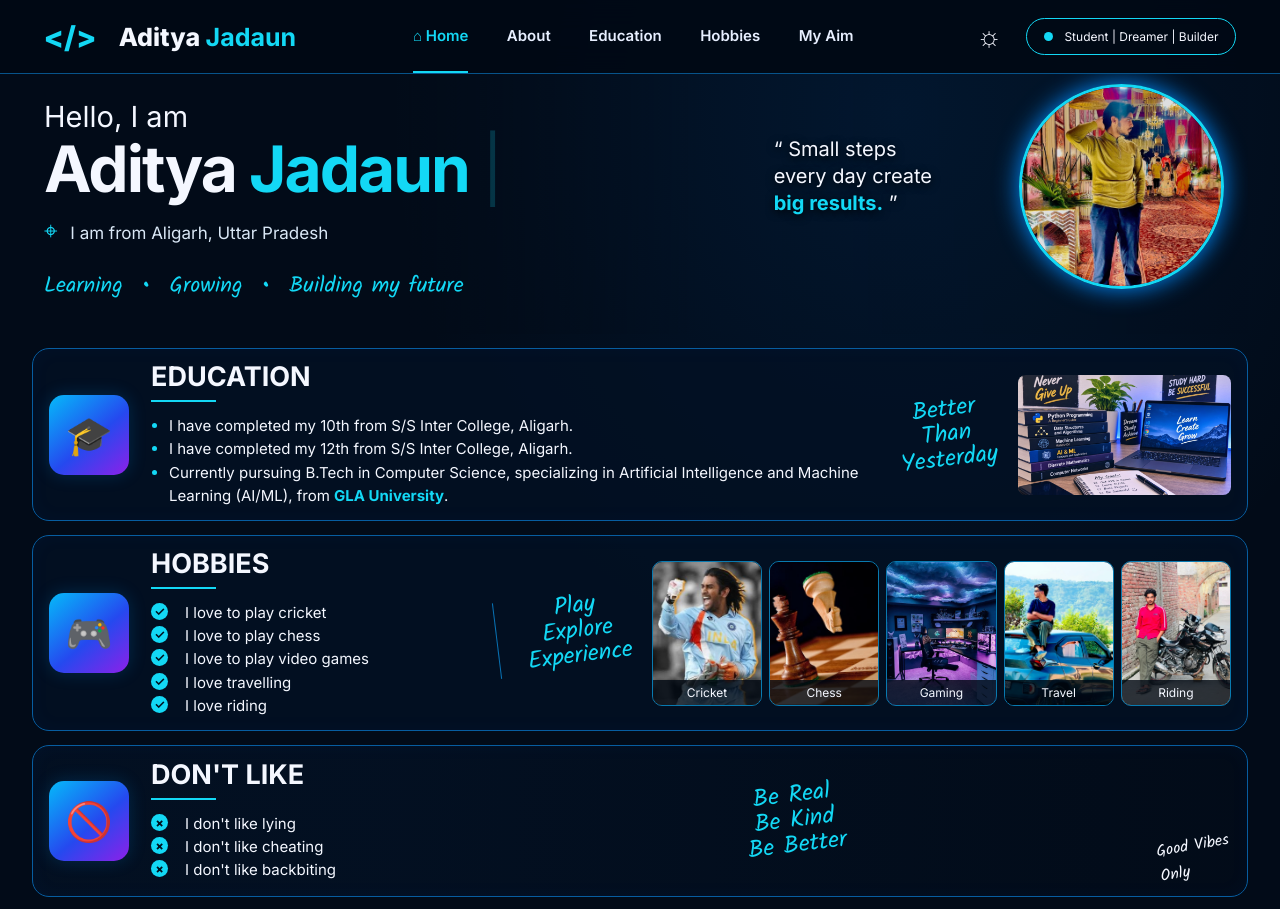
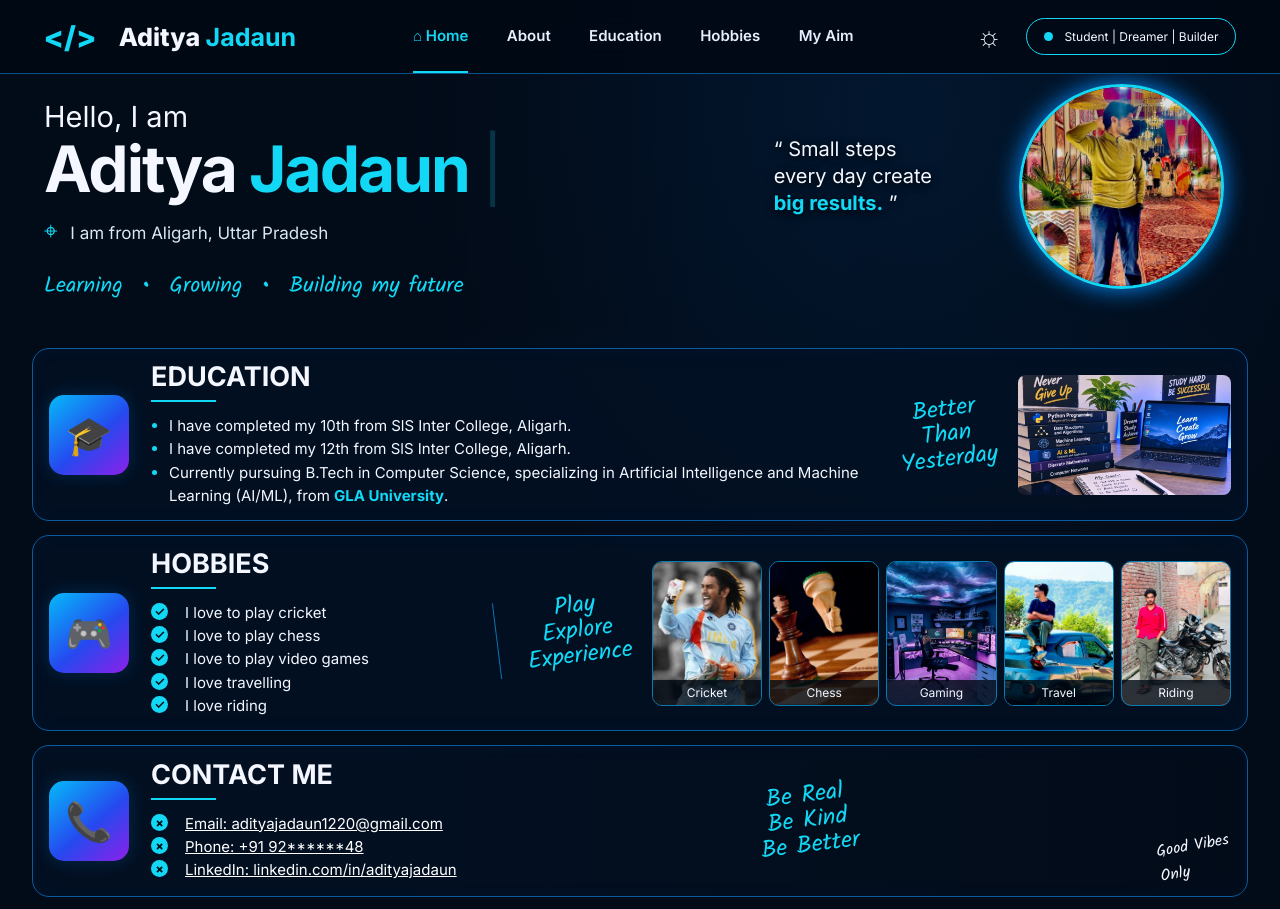
Before and after one commit to adityajadaun-lang/new-project, a plain HTML site: page intro1.html in a window 1280 px wide. Shown: the top 909 px of the page. Drawn offline with Linux system fonts and the light colour scheme.

Commit message:
Add files via upload

```diff
--- a/intro1.html
+++ b/intro1.html
@@ -88,9 +88,9 @@
       <h2>Education</h2>
 
       <ul class="cyan-bullets">
-        <li>I have completed my 10th from S/S Inter College, Aligarh.</li>
+        <li>I have completed my 10th from SlS Inter College, Aligarh.</li>
 
-        <li>I have completed my 12th from S/S Inter College, Aligarh.</li>
+        <li>I have completed my 12th from SlS Inter College, Aligarh.</li>
 
         <li>
           Currently pursuing B.Tech in Computer Science,
@@ -167,15 +167,15 @@
 
   <section class="panel values-panel reveal" id="about">
 
-    <div class="panel-icon">🚫</div>
+    <div class="panel-icon">📞</div>
 
     <div class="panel-copy">
-      <h2>Don't Like</h2>
+      <h2>Contact Me</h2>
 
       <ul class="cross-list">
-        <li>I don't like lying</li>
-        <li>I don't like cheating</li>
-        <li>I don't like backbiting</li>
+        <li><a href="mailto:adityajadaun1220@gmail.com" style="color: white;">Email: adityajadaun1220@gmail.com</a></li>
+        <li><a href="tel:+919286964248" style="color: white;">Phone: +91 92******48</a></li>
+        <li><a href="https://www.linkedin.com/in/aditya-jadaun-171333420?utm_source=share_via&utm_content=profile&utm_medium=member_android" target="_blank" style="color: white;">LinkedIn: linkedin.com/in/adityajadaun</a></li>
       </ul>
     </div>
 
@@ -210,7 +210,6 @@
       Big Dreams<br>Build Futures
     </p>
 
-  </section>
 
 </main>
 
```
Also changed, not shown: cs.css (+16 -0 lines), index.html (+1 -0 lines), background.png (added).
